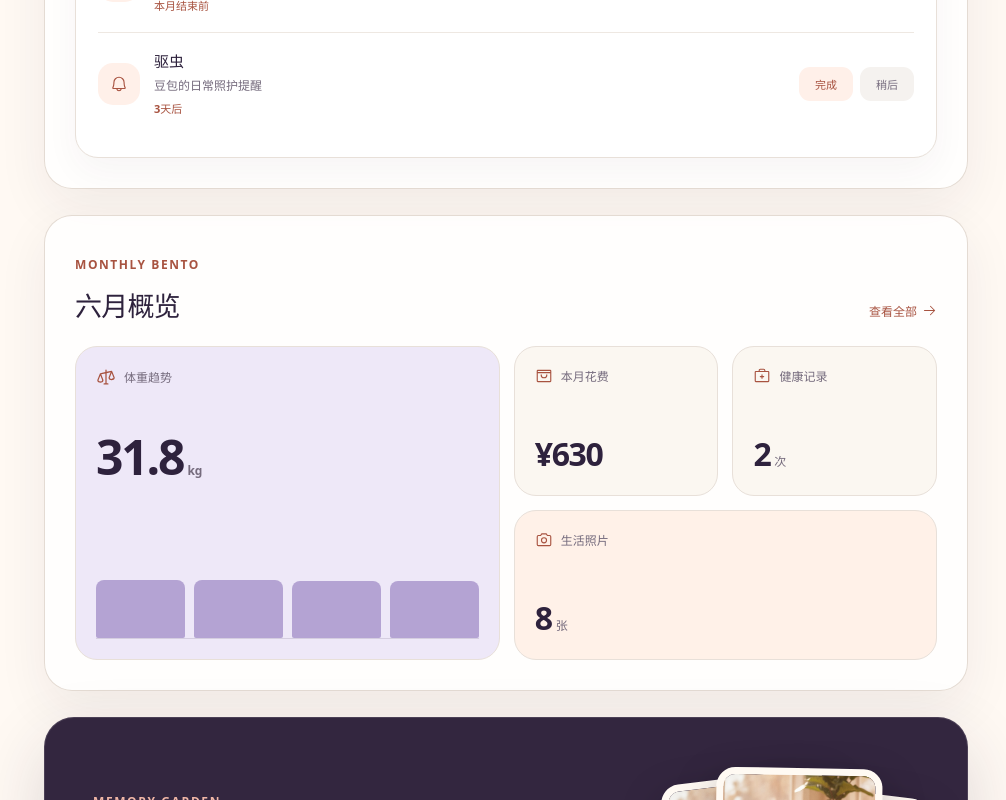
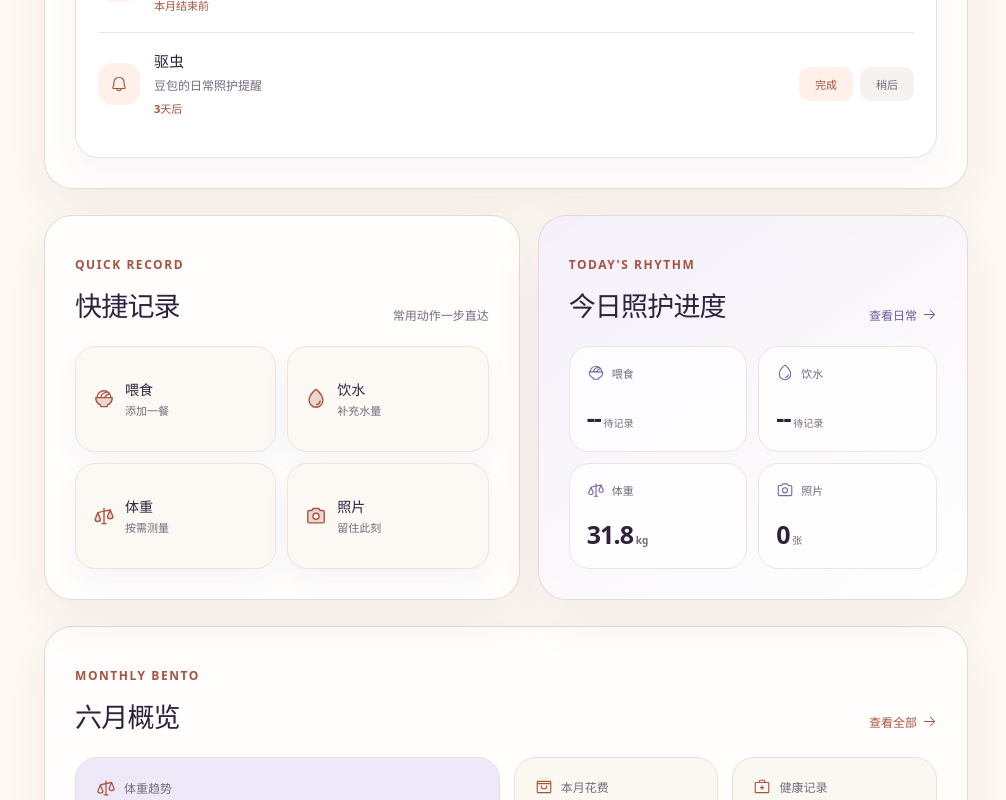
Before and after one commit to zhe8013-bot/pet-love, a React (Vite) app: page / in a window 1280 px wide. Shown: the part 993-1793 px from the top of the page, without its empty margins (258-1264 px from the left). Built offline with nearby package versions, Linux system fonts and the light colour scheme.

Commit message:
feat: refocus home on daily overview

```diff
--- a/src/features/home/HomePage.tsx
+++ b/src/features/home/HomePage.tsx
@@ -1,9 +1,11 @@
 import {
   ArrowRight,
   Bell,
+  BowlFood,
   Camera,
   Check,
   ClockCountdown,
+  Drop,
   FirstAidKit,
   Plus,
   Scales,
@@ -13,7 +15,7 @@ import {
 import { useEffect, useMemo, useState } from 'react'
 import { Link, useNavigate, useSearchParams } from 'react-router-dom'
 import { usePetData } from '../../data/PetDataProvider'
-import type { ConsumptionEntry, MedicalRecord, Memory, WeightEntry } from '../../domain/types'
+import type { CareEvent, ConsumptionEntry, MedicalRecord, Memory, WeightEntry } from '../../domain/types'
 import { PetForm } from './PetForm'
 import { TodoForm, type CustomTodo } from './TodoForm'
 
@@ -28,6 +30,8 @@ interface HomeTask {
 }
 
 const dayInMilliseconds = 86400000
+const localDate = (date = new Date()) =>
+  `${date.getFullYear()}-${String(date.getMonth() + 1).padStart(2, '0')}-${String(date.getDate()).padStart(2, '0')}`
 
 const systemDueTimestamp = (due: string) => {
   const now = new Date()
@@ -64,6 +68,7 @@ export function HomePage() {
   const [medicalRecords, setMedicalRecords] = useState<MedicalRecord[]>([])
   const [consumptions, setConsumptions] = useState<ConsumptionEntry[]>([])
   const [memories, setMemories] = useState<Memory[]>([])
+  const [careEvents, setCareEvents] = useState<CareEvent[]>([])
   const [petFormOpen, setPetFormOpen] = useState(false)
   const [todoFormOpen, setTodoFormOpen] = useState(false)
   const [taskStates, setTaskStates] = useState<Record<string, TaskStatus>>({})
@@ -86,11 +91,13 @@ export function HomePage() {
       repository.listMedicalRecords(currentPetId),
       repository.listConsumptions(currentPetId, month),
       repository.listMemories(currentPetId),
-    ]).then(([nextWeights, nextMedical, nextConsumptions, nextMemories]) => {
+      repository.listCareEvents(currentPetId, localDate()),
+    ]).then(([nextWeights, nextMedical, nextConsumptions, nextMemories, nextCareEvents]) => {
       setWeights(nextWeights)
       setMedicalRecords(nextMedical)
       setConsumptions(nextConsumptions)
       setMemories(nextMemories)
+      setCareEvents(nextCareEvents)
     })
   }, [currentPetId, month, repository])
 
@@ -99,6 +106,11 @@ export function HomePage() {
   const totalCost = consumptions.reduce((sum, item) => sum + item.cost, 0)
   const photoCount = memories.reduce((sum, item) => sum + item.photos.length, 0)
   const latestWeight = weights.at(-1)?.weightKg ?? currentPet?.currentWeight ?? 0
+  const feedingTotal = careEvents.filter((event) => event.kind === 'feeding').reduce((sum, event) => sum + event.amount, 0)
+  const waterTotal = careEvents.filter((event) => event.kind === 'water').reduce((sum, event) => sum + event.amount, 0)
+  const todayPhotoCount = memories
+    .filter((memory) => memory.occurredAt.startsWith(localDate()))
+    .reduce((sum, memory) => sum + memory.photos.length, 0)
   const tasks = useMemo<HomeTask[]>(() => {
     if (!currentPet) return []
     const systemTasks: HomeTask[] = [
@@ -186,7 +198,7 @@ export function HomePage() {
           <h1>今天也一起好好生活</h1>
           <p>照顾好今天，也把共同生活的变化慢慢留下来。</p>
         </div>
-        <button className="home-record-button" onClick={() => navigate('/life?new=consumption')}>
+        <button className="home-record-button" onClick={() => navigate('/daily')}>
           <Plus size={18} />记录一下
         </button>
       </header>
@@ -210,7 +222,7 @@ export function HomePage() {
               <dd>{latestWeight}kg</dd>
             </div>
           </dl>
-          <button className="hero-profile-link" onClick={() => navigate('/pets')}>
+          <button className="hero-profile-link" onClick={() => navigate('/profile')}>
             查看完整档案<ArrowRight size={16} />
           </button>
         </div>
@@ -220,7 +232,7 @@ export function HomePage() {
         <div className="home-section-heading">
           <div>
             <p className="eyebrow">TODAY</p>
-            <h2 id="today-care-title">今日待办</h2>
+            <h2 id="today-care-title">今日关键提醒</h2>
           </div>
           <div className="todo-heading-actions">
             <span>{completedCount}/{tasks.length} 已完成</span>
@@ -260,23 +272,57 @@ export function HomePage() {
         </div>
       </section>
 
+      <div className="home-action-deck">
+        <section className="home-quick-records" aria-labelledby="home-quick-title">
+          <div className="home-section-heading">
+            <div>
+              <p className="eyebrow">QUICK RECORD</p>
+              <h2 id="home-quick-title">快捷记录</h2>
+            </div>
+            <span>常用动作一步直达</span>
+          </div>
+          <div className="home-quick-grid">
+            <Link to="/daily?new=feeding" aria-label="记录喂食"><BowlFood size={22} weight="duotone" /><strong>喂食</strong><small>添加一餐</small></Link>
+            <Link to="/daily?new=water" aria-label="记录饮水"><Drop size={22} weight="duotone" /><strong>饮水</strong><small>补充水量</small></Link>
+            <Link to="/daily?new=weight" aria-label="记录体重"><Scales size={22} weight="duotone" /><strong>体重</strong><small>按需测量</small></Link>
+            <Link to="/daily?new=photo" aria-label="上传生活照片"><Camera size={22} weight="duotone" /><strong>照片</strong><small>留住此刻</small></Link>
+          </div>
+        </section>
+
+        <section className="home-care-progress" aria-labelledby="home-progress-title">
+          <div className="home-section-heading">
+            <div>
+              <p className="eyebrow">TODAY'S RHYTHM</p>
+              <h2 id="home-progress-title">今日照护进度</h2>
+            </div>
+            <Link to="/daily">查看日常<ArrowRight size={15} /></Link>
+          </div>
+          <div className="home-progress-grid">
+            <article><span><BowlFood size={18} />喂食</span><strong>{feedingTotal || '--'}<small>{feedingTotal ? ' g' : ' 待记录'}</small></strong></article>
+            <article><span><Drop size={18} />饮水</span><strong>{waterTotal || '--'}<small>{waterTotal ? ' ml' : ' 待记录'}</small></strong></article>
+            <article><span><Scales size={18} />体重</span><strong>{latestWeight || '--'}<small>{latestWeight ? ' kg' : ' 暂无'}</small></strong></article>
+            <article><span><Camera size={18} />照片</span><strong>{todayPhotoCount}<small> 张</small></strong></article>
+          </div>
+        </section>
+      </div>
+
       <section className="monthly-bento" data-testid="monthly-bento" aria-labelledby="monthly-bento-title">
         <div className="home-section-heading">
           <div>
             <p className="eyebrow">MONTHLY BENTO</p>
             <h2 id="monthly-bento-title">{monthLabel}概览</h2>
           </div>
-          <button onClick={() => navigate('/life')}>查看全部<ArrowRight size={15} /></button>
+          <button onClick={() => navigate('/daily')}>查看全部<ArrowRight size={15} /></button>
         </div>
         <div className="bento-grid">
-          <button className="bento-card bento-weight" onClick={() => navigate('/life?new=weight')}>
+          <button className="bento-card bento-weight" onClick={() => navigate('/daily?new=weight')}>
             <span><Scales size={20} />体重趋势</span>
             <strong>{latestWeight}<small>kg</small></strong>
             <div className="weight-sparkline" aria-label="近月体重变化">
               {weights.slice(-5).map((weight) => <i key={weight.id} style={{ height: Math.max(26, weight.weightKg * 1.8) + '%' }} />)}
             </div>
           </button>
-          <button className="bento-card" onClick={() => navigate('/life')}>
+          <button className="bento-card" onClick={() => navigate('/daily')}>
             <span><ShoppingBagOpen size={18} />本月花费</span>
             <strong>¥{totalCost}</strong>
           </button>
--- a/src/styles/theme.css
+++ b/src/styles/theme.css
@@ -621,13 +621,120 @@ button:focus-visible, a:focus-visible, input:focus-visible, textarea:focus-visib
 }
 
 .today-care,
-.monthly-bento {
+.monthly-bento,
+.home-quick-records,
+.home-care-progress {
   margin-top: 26px;
   padding: 28px 30px 30px;
   border: 1px solid rgba(226, 216, 207, .9);
   border-radius: 28px;
   background: rgba(255, 255, 255, .82);
   box-shadow: 0 18px 52px rgba(46, 34, 61, .065);
+}
+
+.home-action-deck {
+  display: grid;
+  grid-template-columns: 1.05fr .95fr;
+  gap: 18px;
+}
+
+.home-quick-records,
+.home-care-progress {
+  min-width: 0;
+}
+
+.home-care-progress {
+  background: linear-gradient(145deg, rgba(244, 239, 250, .94), rgba(255, 255, 255, .9));
+}
+
+.home-care-progress .home-section-heading > a {
+  display: inline-flex;
+  align-items: center;
+  gap: 5px;
+  color: #6a589c;
+  text-decoration: none;
+  font-size: 12px;
+  font-weight: 800;
+}
+
+.home-quick-grid,
+.home-progress-grid {
+  display: grid;
+  grid-template-columns: repeat(2, minmax(0, 1fr));
+  gap: 11px;
+}
+
+.home-quick-grid a,
+.home-progress-grid article {
+  min-height: 106px;
+  padding: 17px;
+  border: 1px solid #eee5dd;
+  border-radius: 20px;
+  background: #fcf8f3;
+}
+
+.home-quick-grid a {
+  display: grid;
+  grid-template-columns: auto 1fr;
+  align-content: center;
+  align-items: center;
+  column-gap: 10px;
+  color: var(--plum);
+  text-decoration: none;
+  box-shadow: 0 11px 28px rgba(46, 34, 61, .045);
+  transition: transform .18s ease, box-shadow .18s ease;
+}
+
+.home-quick-grid a:hover {
+  transform: translateY(-3px);
+  box-shadow: 0 16px 32px rgba(46, 34, 61, .08);
+}
+
+.home-quick-grid a svg {
+  grid-row: span 2;
+  color: var(--peach-dark);
+}
+
+.home-quick-grid a strong {
+  font-size: 14px;
+}
+
+.home-quick-grid a small {
+  margin-top: 3px;
+  color: var(--muted);
+  font-size: 11px;
+}
+
+.home-progress-grid article {
+  display: grid;
+  align-content: space-between;
+  background: rgba(255, 255, 255, .72);
+}
+
+.home-progress-grid article > span {
+  display: flex;
+  align-items: center;
+  gap: 7px;
+  color: var(--muted);
+  font-size: 11px;
+  font-weight: 750;
+}
+
+.home-progress-grid article > span svg {
+  color: #7966aa;
+}
+
+.home-progress-grid article > strong {
+  color: var(--plum);
+  font-size: 25px;
+  letter-spacing: -.035em;
+}
+
+.home-progress-grid article small {
+  color: var(--muted);
+  font-size: 10px;
+  font-weight: 700;
+  letter-spacing: 0;
 }
 
 .home-section-heading {
@@ -988,6 +1095,11 @@ button:focus-visible, a:focus-visible, input:focus-visible, textarea:focus-visib
   .bento-photos {
     grid-column: auto;
   }
+
+  .home-action-deck {
+    grid-template-columns: 1fr;
+    gap: 0;
+  }
 }
 
 @media (max-width: 720px) {
@@ -1116,10 +1228,24 @@ button:focus-visible, a:focus-visible, input:focus-visible, textarea:focus-visib
   }
 
   .today-care,
-  .monthly-bento {
+  .monthly-bento,
+  .home-quick-records,
+  .home-care-progress {
     margin-top: 18px;
     padding: 22px 18px;
     border-radius: 24px;
+  }
+
+  .home-quick-grid,
+  .home-progress-grid {
+    gap: 9px;
+  }
+
+  .home-quick-grid a,
+  .home-progress-grid article {
+    min-height: 94px;
+    padding: 14px;
+    border-radius: 17px;
   }
 
   .home-section-heading {
```
Also changed, not shown: 1 other file (tests, documents, lock files or other folders).
